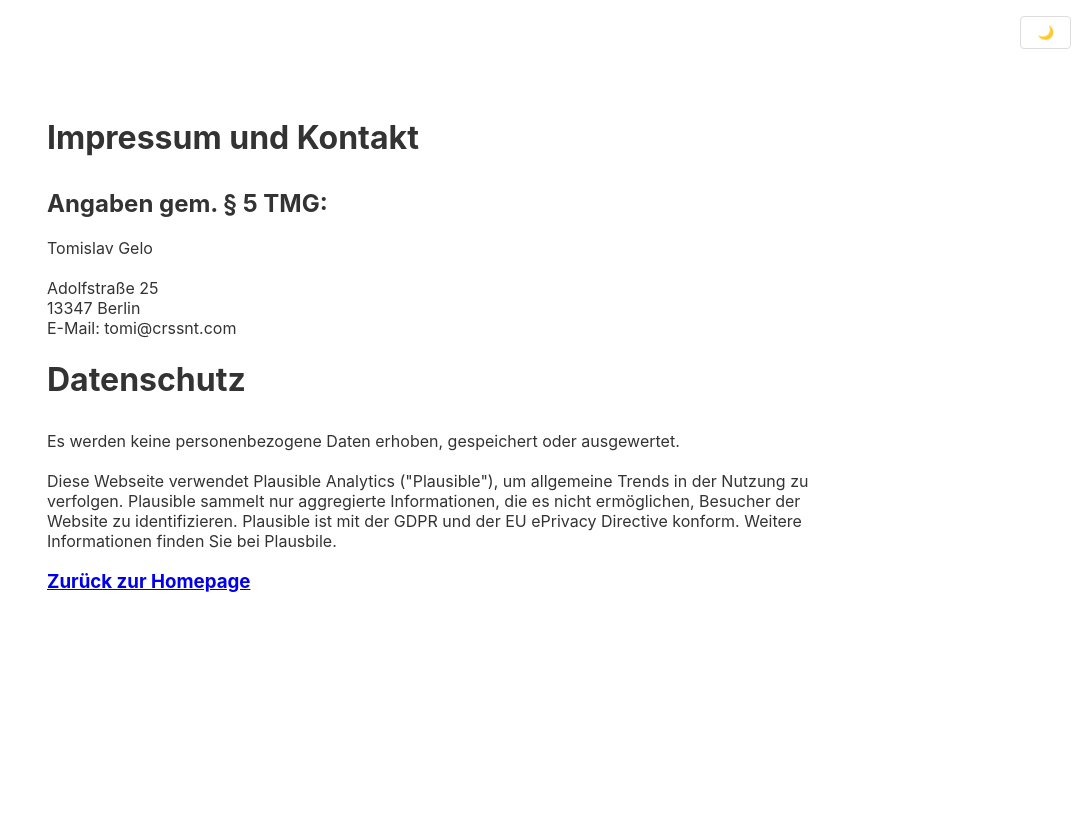
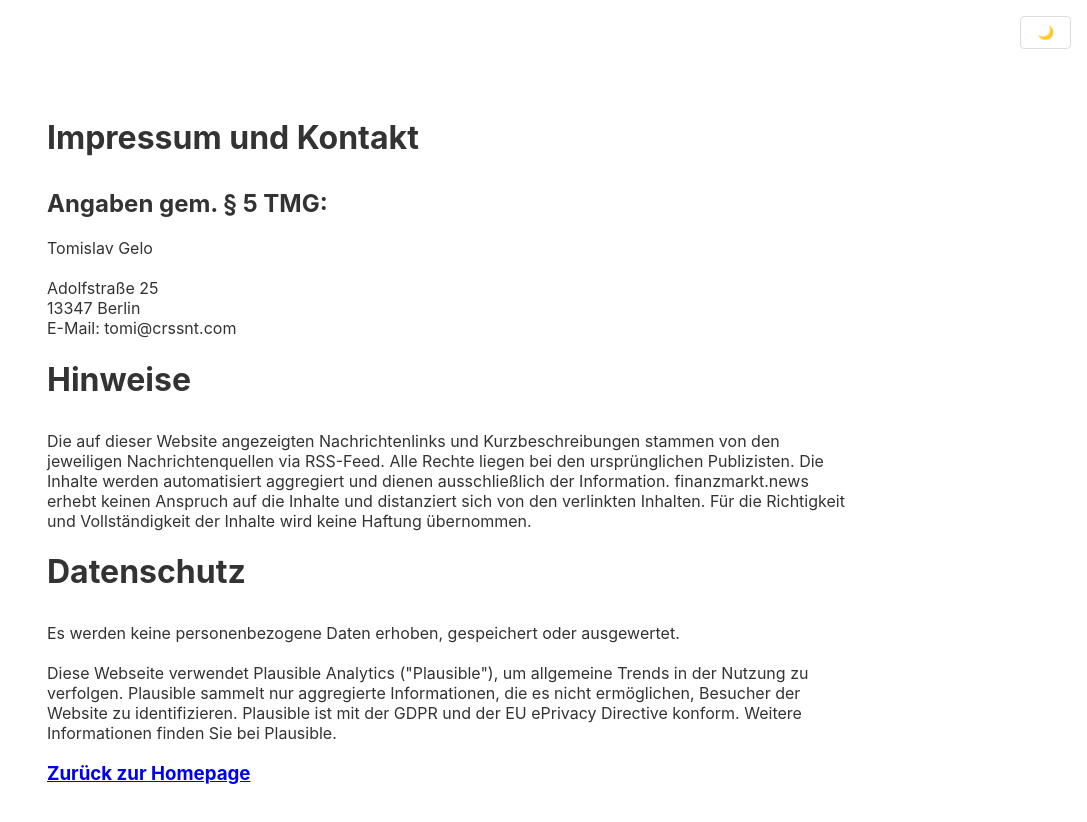
Before and after one commit to tgel0/crssnt-aktien, a SvelteKit app: page /legal in a window 1280 px wide. Shown: the top 822 px of the page, without its empty margins (193-1280 px from the left). Built offline with nearby package versions, Linux system fonts and the light colour scheme.

Commit message:
Fix some more bugs

```diff
--- a/src/app.html
+++ b/src/app.html
@@ -8,7 +8,6 @@
 		<title>Alle deutschen Finanznachrichten an einem Ort | finanzmarkt.news</title>
 		<meta name="description" content="Alle deutschen Finanznachrichten an einem Ort | finanzmarkt.news">
 		<script defer data-domain="finanzmarkt.news" src="https://plausible.io/js/script.outbound-links.js"></script>
-		<script defer data-domain="aktien-crssnt.web.app" src="https://plausible.io/js/script.js"></script>
 		%sveltekit.head%
 	</head>
 	<body data-sveltekit-preload-data="hover">
--- a/src/routes/legal/+page.svelte
+++ b/src/routes/legal/+page.svelte
@@ -10,6 +10,17 @@
     </p>
   </div>
   <div>
+    <h1>Hinweise</h1>
+    <p>
+      Die auf dieser Website angezeigten Nachrichtenlinks und Kurzbeschreibungen stammen
+      von den jeweiligen Nachrichtenquellen via RSS-Feed. Alle Rechte liegen bei den
+      ursprünglichen Publizisten. Die Inhalte werden automatisiert aggregiert und
+      dienen ausschließlich der Information. finanzmarkt.news erhebt keinen Anspruch auf
+      die Inhalte und distanziert sich von den verlinkten Inhalten. Für die Richtigkeit
+      und Vollständigkeit der Inhalte wird keine Haftung übernommen.
+    </p>
+  </div>
+  <div>
     <h1>Datenschutz</h1>
     <p>
       Es werden keine personenbezogene Daten erhoben, gespeichert oder
@@ -18,12 +29,12 @@
       Nutzung zu verfolgen. Plausible sammelt nur aggregierte Informationen,
       die es nicht ermöglichen, Besucher der Website zu identifizieren. Plausible
       ist mit der GDPR und der EU ePrivacy Directive konform. Weitere Informationen
-      finden Sie bei Plausbile.<br />
+      finden Sie bei Plausible.<br />
     </p>
-    <h3>
-        <a href="/">Zurück zur Homepage</a>
-    </h3>
   </div>
+  <h3>
+    <a href="/">Zurück zur Homepage</a>
+</h3>
 </div>
 
 <style>
--- a/svelte.config.js
+++ b/svelte.config.js
@@ -15,6 +15,7 @@ const config = {
             entries: [
                 '/',
 				'/api/stocks/dax',
+				'/api/stocks/mdax',
 				'/api/stocks/nasdaq',
 				'/api/stocks/sp500',
 				'/api/stocks/eurostoxx50',
@@ -24,6 +25,7 @@ const config = {
 				'/api/stocks/eurjpy',
 				'/api/stocks/btceur',
 				'/api/stocks/gold',
+				'/api/stocks/oil',
                 '/api/rss/https://www.finanznachrichten.de/rss-aktien-nachrichten',
 				'/api/rss/https://www.wallstreet-online.de/rss/nachrichten-alle.xml',
 				'/api/rss/https://www.deraktionaer.de/aktionaer-news.rss',
```
Also changed, not shown: src/routes/+page.svelte (+14 -11 lines), firebase.json.
